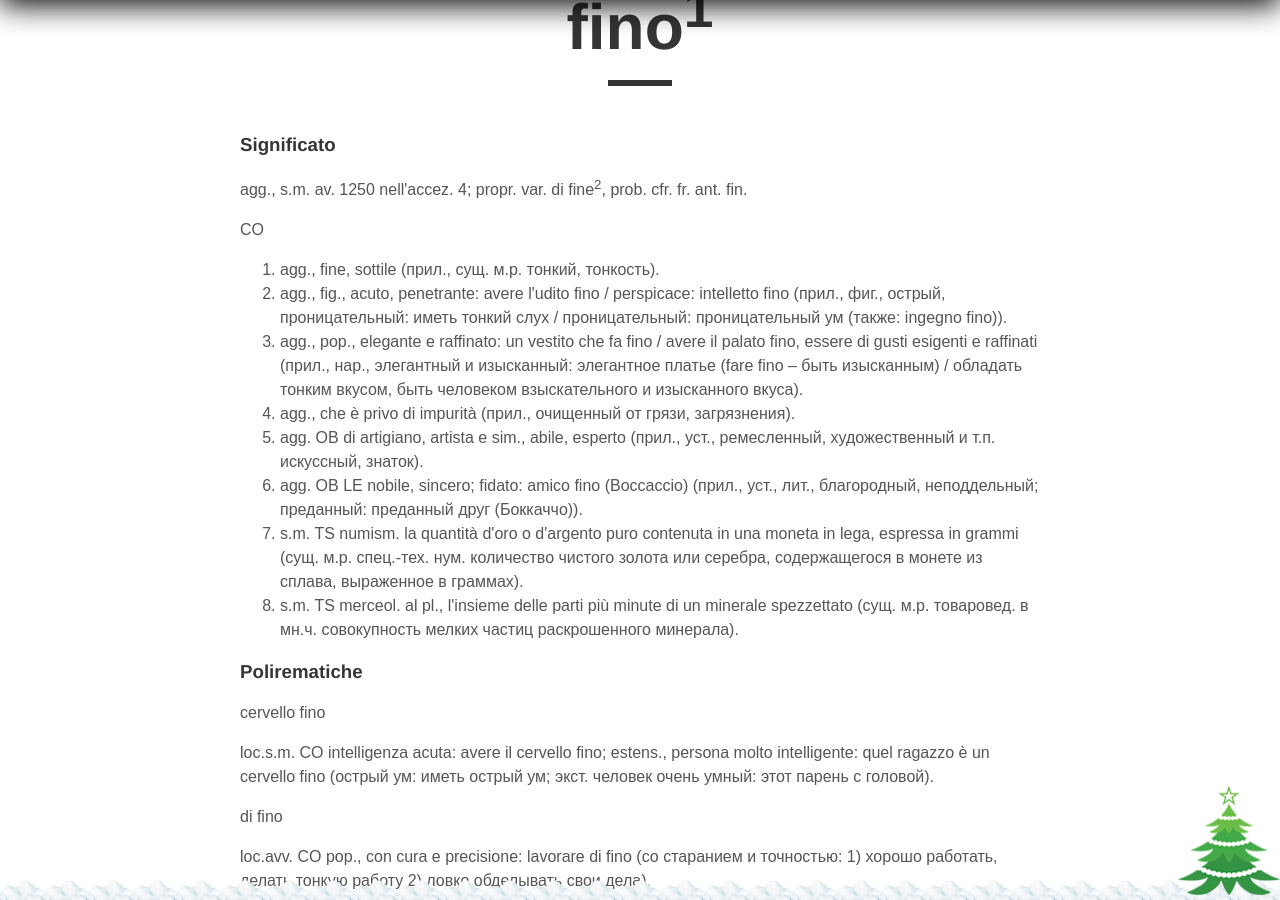
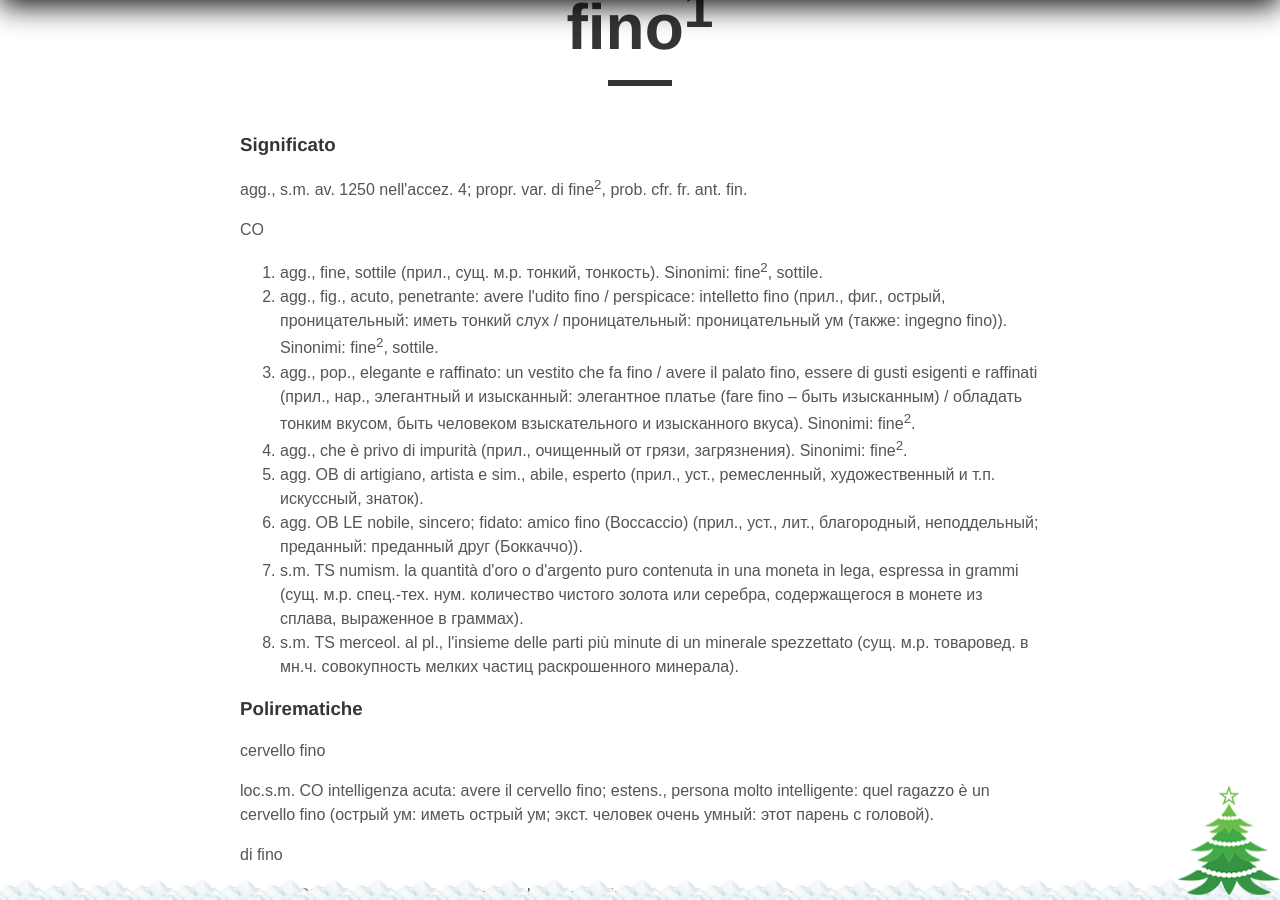
Before and after one commit to postolny/postolny.github.io, a Jekyll site: the page built from _posts/2020-12-18-fino.md, in a window 1280 px wide and 900 px high, scrolled down 625 px. Built offline with Jekyll 4.4.1, drawn with Linux system fonts in a browser that asks for light colours; nearby versions of some CDN libraries.

Commit message:
Add files via upload

```diff
--- a/_posts/2020-12-18-fino.md
+++ b/_posts/2020-12-18-fino.md
@@ -13,10 +13,10 @@ tags:
 agg., s.m. av. 1250 nell'accez. 4; propr. var. di fine<sup>2</sup>, prob. cfr. fr. ant. fin.
 
 CO
-1. agg., fine, sottile (прил., сущ. м.р. тонкий, тонкость).
-2. agg., fig., acuto, penetrante: avere l'udito fino / perspicace: intelletto fino (прил., фиг., острый, проницательный: иметь тонкий слух / проницательный: проницательный ум (также: ingegno fino)).
-3. agg., pop., elegante e raffinato: un vestito che fa fino / avere il palato fino, essere di gusti esigenti e raffinati (прил., нар., элегантный и изысканный: элегантное платье (fare fino – быть изысканным) / обладать тонким вкусом, быть человеком взыскательного и изысканного вкуса).
-4. agg., che è privo di impurità (прил., очищенный от грязи, загрязнения).
+1. agg., fine, sottile (прил., сущ. м.р. тонкий, тонкость). Sinonimi: fine<sup>2</sup>, sottile.
+2. agg., fig., acuto, penetrante: avere l'udito fino / perspicace: intelletto fino (прил., фиг., острый, проницательный: иметь тонкий слух / проницательный: проницательный ум (также: ingegno fino)). Sinonimi: fine<sup>2</sup>, sottile.
+3. agg., pop., elegante e raffinato: un vestito che fa fino / avere il palato fino, essere di gusti esigenti e raffinati (прил., нар., элегантный и изысканный: элегантное платье (fare fino – быть изысканным) / обладать тонким вкусом, быть человеком взыскательного и изысканного вкуса). Sinonimi: fine<sup>2</sup>.
+4. agg., che è privo di impurità (прил., очищенный от грязи, загрязнения). Sinonimi: fine<sup>2</sup>.
 5. agg. OB di artigiano, artista e sim., abile, esperto (прил., уст., ремесленный, художественный и т.п. искуссный, знаток).
 6. agg. OB LE nobile, sincero; fidato: amico fino (Boccaccio) (прил., уст., лит., благородный, неподдельный; преданный: преданный друг (Боккаччо)).
 7. s.m. TS numism. la quantità d'oro o d'argento puro contenuta in una moneta in lega, espressa in grammi (сущ. м.р. спец.-тех. нум. количество чистого золота или серебра, содержащегося в монете из сплава, выраженное в граммах).
```
Also changed, not shown: _posts/2020-12-23-fino2.md (+4 -0 lines).
